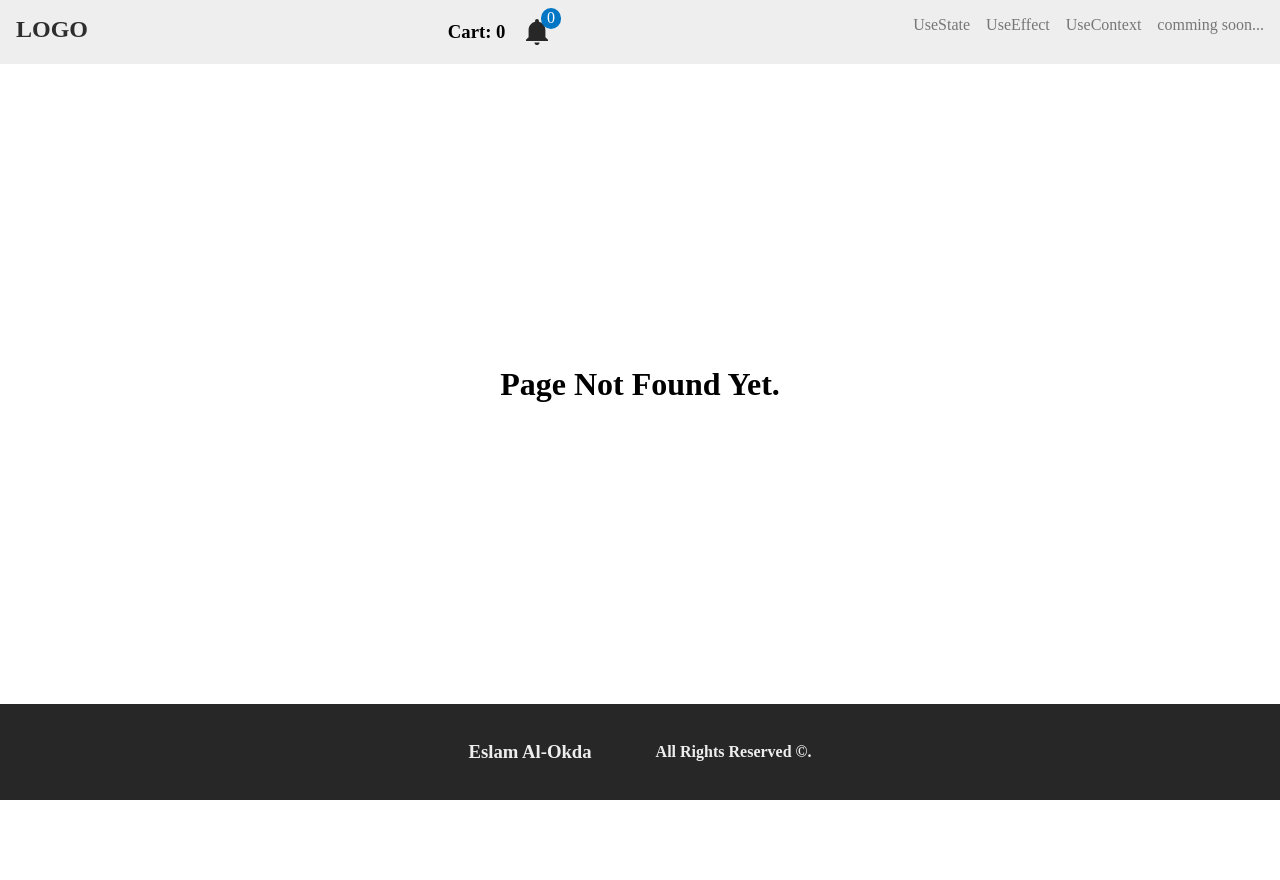
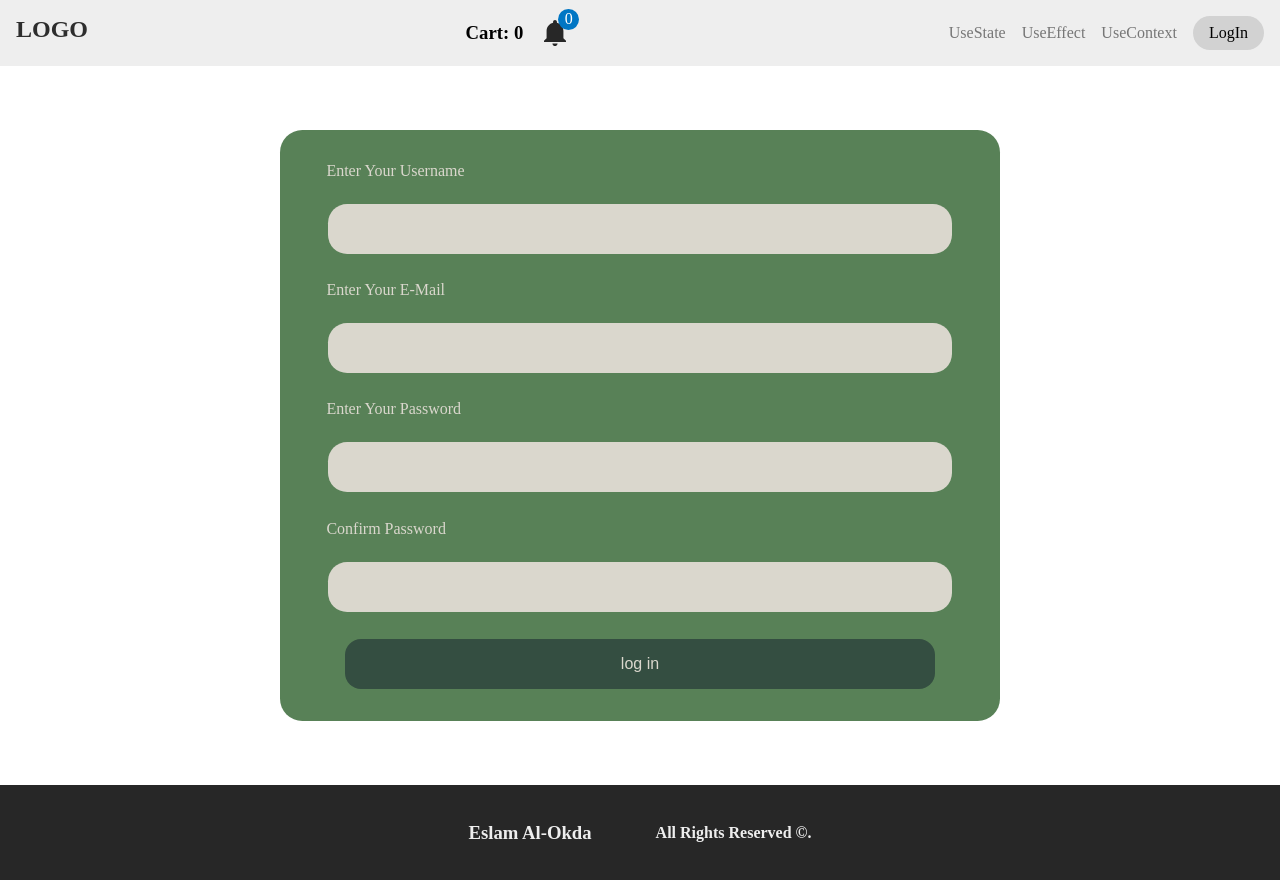
Before and after one commit to eslamal3kda/React-Practice___learning-react, a React (Vite) app: page /login in a window 1280 px wide. Before the commit this address had no page. Before the commit the page ends 800 px from the top, so only its background shows below. Built offline with nearby package versions, Linux system fonts and the light colour scheme.

Commit message:
Add login page with input validation

```diff
--- a/package.json
+++ b/package.json
@@ -11,12 +11,14 @@
   },
   "dependencies": {
     "axios": "^1.7.9",
+    "formik": "^2.4.6",
     "react": "^18.3.1",
     "react-dom": "^18.3.1",
     "react-icon": "^1.0.0",
     "react-icons": "^5.4.0",
     "react-router-dom": "^7.1.1",
-    "sass": "^1.83.0"
+    "sass": "^1.83.0",
+    "yup": "^1.6.1"
   },
   "devDependencies": {
     "@eslint/js": "^9.17.0",
--- a/src/App.jsx
+++ b/src/App.jsx
@@ -7,6 +7,7 @@ import SingleProduct from "./components/SingleProduct";
 import UseContext from "./pages/UseContext";
 import { CounterProvider } from "./context/counter";
 import { NotifyProvider } from "./context/notify";
+import Login from "./pages/Login";
 
 export default function App() {
     const Routing = createBrowserRouter([
@@ -19,6 +20,7 @@ export default function App() {
                 { path: "useEffect", element: <UseEffect /> },
                 { path: "useEffect/:id", element: <SingleProduct /> },
                 { path: "useContext", element: <UseContext /> },
+                { path: "login", element: <Login /> },
                 {path: "*",element: (<div className="no_page"><h1>Page Not Found Yet.</h1></div>),},
             ],
         },
--- a/src/layout/Navbar.jsx
+++ b/src/layout/Navbar.jsx
@@ -26,7 +26,7 @@ export default function Navbar() {
                 <li><NavLink to={''}>UseState</NavLink></li>
                 <li><NavLink to={'useEffect'}>UseEffect</NavLink></li>
                 <li><NavLink to={'useContext'}>UseContext</NavLink></li>
-                <li><NavLink to={'commingSoon'}>comming soon...</NavLink></li>
+                <li className="log-in"><NavLink className={"log-in"} to={'login'}>LogIn</NavLink></li>
             </ul>
         </nav>
 
--- /dev/null
+++ b/src/pages/Login.jsx
@@ -0,0 +1,68 @@
+import { ErrorMessage, Field, Form, Formik } from "formik";
+import * as Yup from "yup";
+
+export default function Login() {
+    const initialValues = {
+        userName: "",
+        email: "",
+        password: "",
+        confirmPassword: "",
+    };
+    const onSubmit = (value) => {
+        console.log(value);
+    };
+    const validationSchema = Yup.object({
+        userName: Yup.string().min(3, "Username must be at least 3 characters long").max(20, "Username must not exceed 20 characters").required("Username is required ").matches(/^[a-zA-Z0-9_]+$/, 'Username can only contain letters, numbers, and underscores'),
+        email: Yup.string().email().required("Please enter a valid email address"),
+        password: Yup.string()
+            .required("password is required")
+            .min(8, "Password must be at least 8 characters long")
+            .matches(/[A-Z]/, "Password must contain at least one uppercase letter")
+            .matches(/[a-z]/, "Password must contain at least one lowercase letter")
+            .matches(/[0-9]/, "Password must contain at least one number")
+            .matches(/[@$!%*?&#)(]/, "Password must contain at least one special character (@$!%*?&#)"),
+
+        confirmPassword: Yup.string()
+            .required("Confirm password is required")
+            .oneOf([Yup.ref("password"), null], "Passwords must match"),
+    });
+    return (
+        <div className="login-form">
+            <Formik initialValues={initialValues} onSubmit={onSubmit} validationSchema={validationSchema}>
+                {(formik) => {
+                    return (
+                        <>
+                            {console.log(formik)}
+
+                            <Form>
+                                <div className="input-container">
+                                    <label htmlFor="userName">Enter your username</label>
+                                    <Field type={"text"} id={"userName"} name={"userName"} placeholder={""} />
+                                    <ErrorMessage name="userName" component={"p"} />
+                                </div>
+                                <div className="input-container">
+                                    <label htmlFor="email">Enter your e-mail</label>
+                                    <Field type={"text"} id={"email"} name={"email"} placeholder={""} />
+                                    <ErrorMessage name="email" component={"p"} />
+                                </div>
+                                <div className="input-container">
+                                    <label htmlFor="password">enter your password</label>
+                                    <Field type={"text"} id={"password"} name={"password"} placeholder={""} />
+                                    <ErrorMessage name="password" component={"p"} />
+                                </div>
+                                <div className="input-container">
+                                    <label htmlFor="confirmPassword">confirm password</label>
+                                    <Field type={"text"} id={"confirmPassword"} name={"confirmPassword"} placeholder={""} />
+                                    <ErrorMessage name="confirmPassword" component={"p"} />
+                                </div>
+                                <button type="submit" className="login-btn">
+                                    log in
+                                </button>
+                            </Form>
+                        </>
+                    );
+                }}
+            </Formik>
+        </div>
+    );
+}
--- a/src/style/app.scss
+++ b/src/style/app.scss
@@ -4,6 +4,7 @@
 @use "./components/products.scss" ;
 @use "./components/singleProduct.scss";
 @use "./pages/useState.scss";
+@use "./pages/login.scss";
 
 
 
--- a/src/style/layout.scss
+++ b/src/style/layout.scss
@@ -38,13 +38,22 @@ nav {
     ul {
         list-style-type: none;
         display: flex;
+        align-items: center;
         gap: 1em;
         a{
             color: #000;
             opacity: 0.5;
+            &.log-in {
+                opacity: 0.7;
+            }
             &.active {
                 opacity: 1;
             }
+        }
+        li.log-in {
+            padding: 0.5em 1em;
+            border-radius: 1.2em;
+            background-color: #d2d2d2;
         }
     }
 }
--- /dev/null
+++ b/src/style/pages/login.scss
@@ -0,0 +1,53 @@
+.login-form{
+    min-height: 80vh;
+    display: flex;
+    justify-content: center;
+    align-items: center;
+    padding: 2em;
+    margin: 2em;
+    form {
+        padding: 2em;
+        width: 45em;
+        background-color: #588157;
+        display: flex;
+        flex-direction: column;
+        align-items: center;
+        gap: 0.7em;
+        border-radius: 1.4em;
+        .input-container {
+            display: flex;
+            flex-direction: column;
+            width: 100%;
+            gap: 0.5em;
+            label {
+                margin-inline-start: 0.9em;
+                text-transform: capitalize;
+                color: #dad7cd;
+            }
+            input {
+                padding: 1em;
+                border: none;
+                outline: none;
+                border-radius: 1.2em;
+                font-size: 1em;
+                background-color: #dad7cd;
+                color: #3a5a40;
+            }
+        }
+        button {
+            padding: 1em;
+            border-radius: 1em;
+            border: none;
+            outline: none;
+            background-color: #344e41;
+            color: #dad7cd;
+            cursor: pointer;
+            width: 90%;
+            font-size: 1em;
+        }
+    }
+
+    input {
+        margin: 1em;
+    }
+}
```
Also changed, not shown: 1 other file (tests, documents, lock files or other folders).
